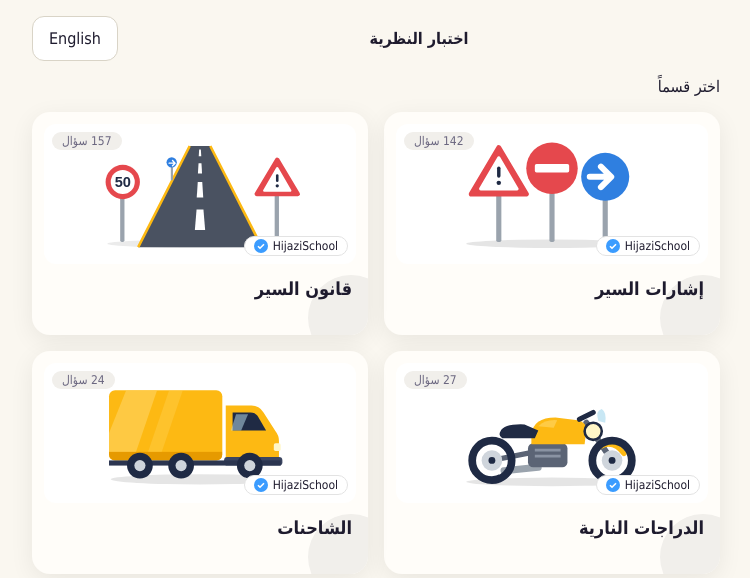
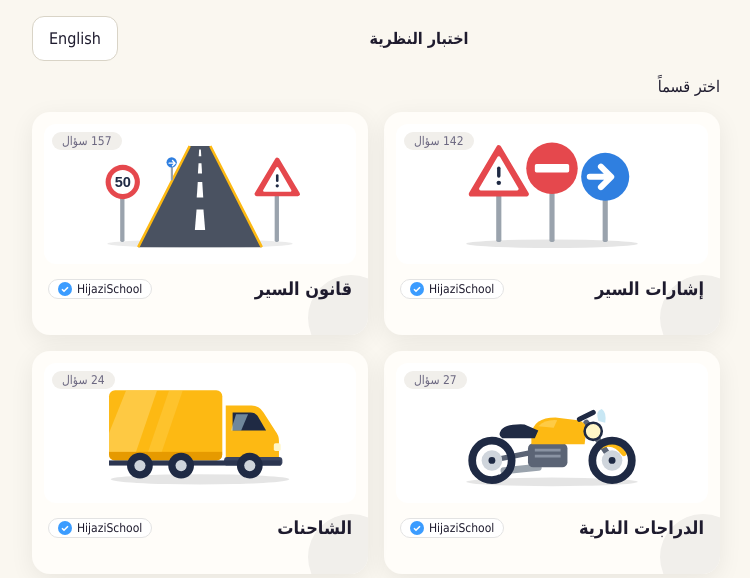
Before and after one commit to hajizdrivingschool-tech/asilat-siyaqa, a plain HTML site: page index.html in a window 1280 px wide. Shown: the whole page, without its empty margins (264-1014 px from the left). Drawn offline with Linux system fonts and the light colour scheme.

Commit message:
Move HijaziSchool pill from image to title row on category cards

```diff
--- a/css/style.css
+++ b/css/style.css
@@ -17,8 +17,9 @@ body{margin:0;background:#faf7f0}
 #dq-app .dq-card:hover{box-shadow:0 8px 28px rgba(72,45,255,.18)}
 #dq-app .dq-ph{position:relative;display:flex;align-items:center;justify-content:center;height:140px;background:#fff;border-radius:12px;margin-bottom:14px}
 #dq-app .dq-ph img{max-width:90%;max-height:120px}
-#dq-app .dq-by{position:absolute;bottom:8px;right:8px;display:inline-flex;align-items:center;gap:5px;background:#fff;border:1px solid #e3e3e3;border-radius:999px;padding:2px 9px;font-size:12px;white-space:nowrap}
-#dq-app .dq-card b{display:block;font-size:18px;padding:0 4px 8px;position:relative;z-index:1}
+#dq-app .dq-by{display:inline-flex;align-items:center;gap:5px;background:#fff;border:1px solid #e3e3e3;border-radius:999px;padding:2px 9px;font-size:12px;white-space:nowrap}
+#dq-app .dq-row{position:relative;z-index:1;display:flex;flex-wrap:wrap;align-items:center;justify-content:space-between;gap:6px 8px;padding:0 4px 8px}
+#dq-app .dq-card b{display:block;font-size:18px}
 #dq-app .dq-rng{position:relative;z-index:1;display:block;font-size:13px;color:#6b6780;padding:4px 4px 0}
 #dq-app .dq-tabs{display:flex;flex-wrap:wrap;justify-content:center;gap:8px;margin:4px 0 16px}
 #dq-app .dq-tab{border-radius:6px;padding:10px 22px;font-size:14px}
--- a/js/app.js
+++ b/js/app.js
@@ -77,7 +77,7 @@
     if (S.view === 'home') {
       h = top(t('app'), false) + '<p>' + t('pick') + '</p><div class="dq-grid">' + CATEGORIES.map(function (x, i) {
         var n = x.questions.length;
-        return '<button class="dq-card" data-act="cat:' + i + '"><span class="dq-ph">' + (x.image ? '<img src="' + x.image + '" alt="">' : '') + '<span class="dq-badge">' + n + ' ' + t('questions') + '</span>' + (BRAND ? '<span class="dq-by">' + BRAND + CHECK + '</span>' : '') + '</span><b>' + x.title[lang] + '</b></button>';
+        return '<button class="dq-card" data-act="cat:' + i + '"><span class="dq-ph">' + (x.image ? '<img src="' + x.image + '" alt="">' : '') + '<span class="dq-badge">' + n + ' ' + t('questions') + '</span></span><span class="dq-row"><b>' + x.title[lang] + '</b>' + (BRAND ? '<span class="dq-by">' + BRAND + CHECK + '</span>' : '') + '</span></button>';
       }).join('') + '</div>';
     } else {
       h = top(c.title[lang], true) + '<div class="dq-tabs">' + partsOf(c).map(function (p, k) {
```
